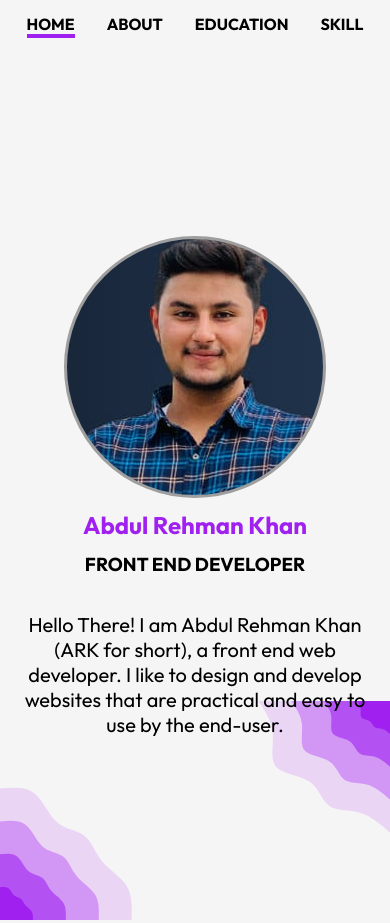
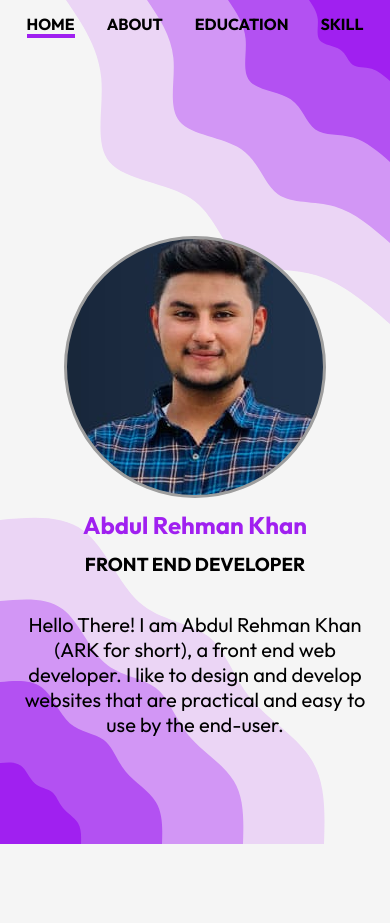
Before and after one commit to Codewith-ARK/portfolio, a plain HTML site: page index.html in a window 390 px wide. Shown: the top 923 px of the page. Drawn offline with Linux system fonts and the light colour scheme.

Commit message:
[🛠] made the hero bg responsive

```diff
--- a/index.html
+++ b/index.html
@@ -33,8 +33,9 @@
 					Hello There! I am Abdul Rehman Khan (ARK for short), a front end web developer. I like to design and develop
 					websites that are practical and easy to use by the end-user.
 				</div>
+				<img id="waves-right" src="assets/waves-right.svg" alt="bg image">
+				<img  id="waves-left" src="assets/waves-left.svg" alt="bg image">
 			</div>
-			<img src="assets/hero-bg-light.svg" alt="">
 		</section>
 
 		<section id="projects">
--- a/styles/home_page_style.css
+++ b/styles/home_page_style.css
@@ -3,11 +3,11 @@
 :root {
     --light-gray: #dfdfdfee;
 }
-
 body {
     font-family: "Outfit", sans-serif;
     background-color: #f5f5f5;
 }
+
 /* Homepage's implementation of nav's color */
 nav a {
     color: black;
@@ -18,11 +18,6 @@ nav a {
 #projects {
     margin: 0px 9.375rem 0;
 }
-
-#hero {
-    position: relative;
-}
-
 .hero-wrapper {
     display: flex;
     flex-direction: column;
@@ -31,15 +26,20 @@ nav a {
 
     height: 100vh;
     padding: 0 9.375rem;
-
-    position: relative;
 }
 
 /* Hero's BG image */
-#hero img {
+#waves-right, #waves-left{
     position: absolute;
+    z-index: -1;
+}
+#waves-right{
+    top: 0;
+    right: 0;
+}
+#waves-left{
     bottom: 0;
-    z-index: -1;
+    left: 0;
 }
 
 .hero-wrapper .img-wrapper {
```
Also changed, not shown: assets/waves-left.svg (added), assets/waves-right.svg (added).
